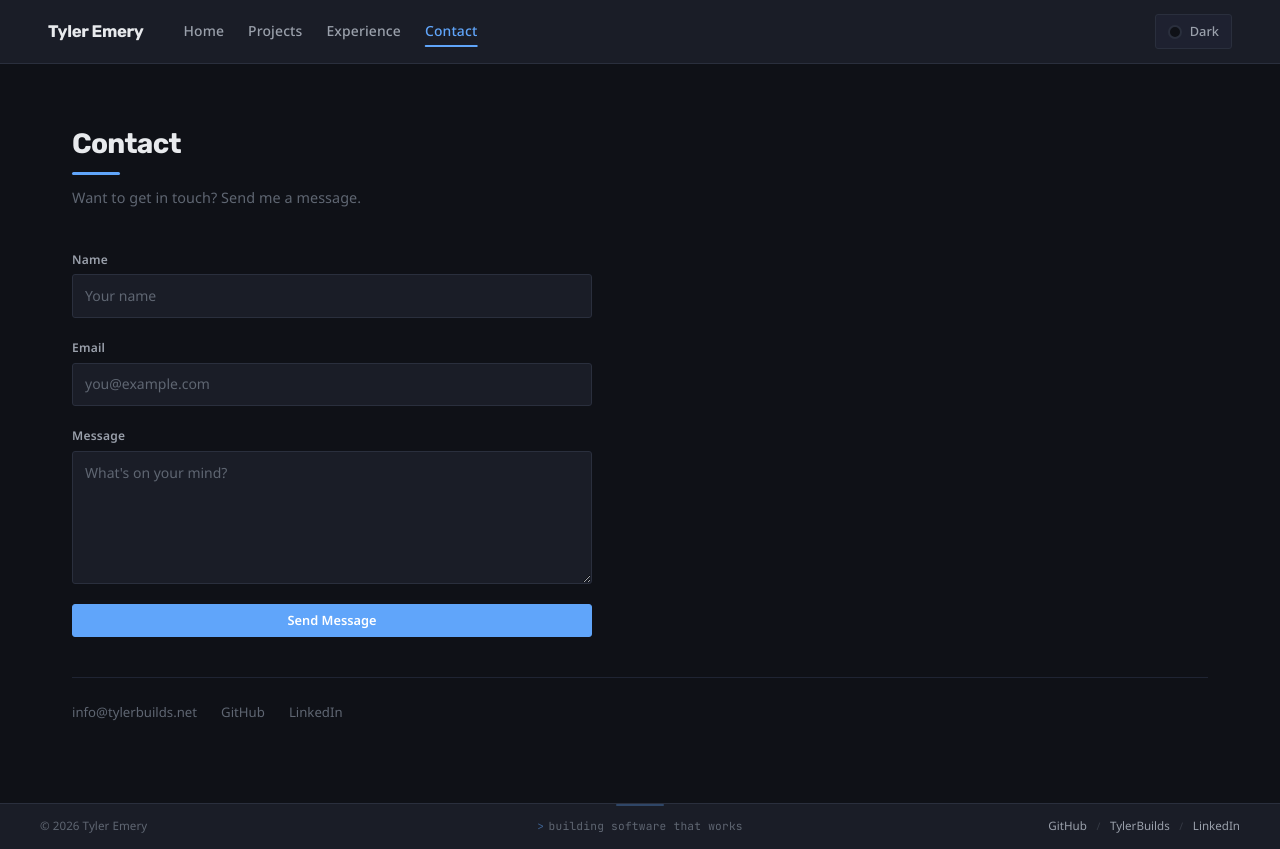
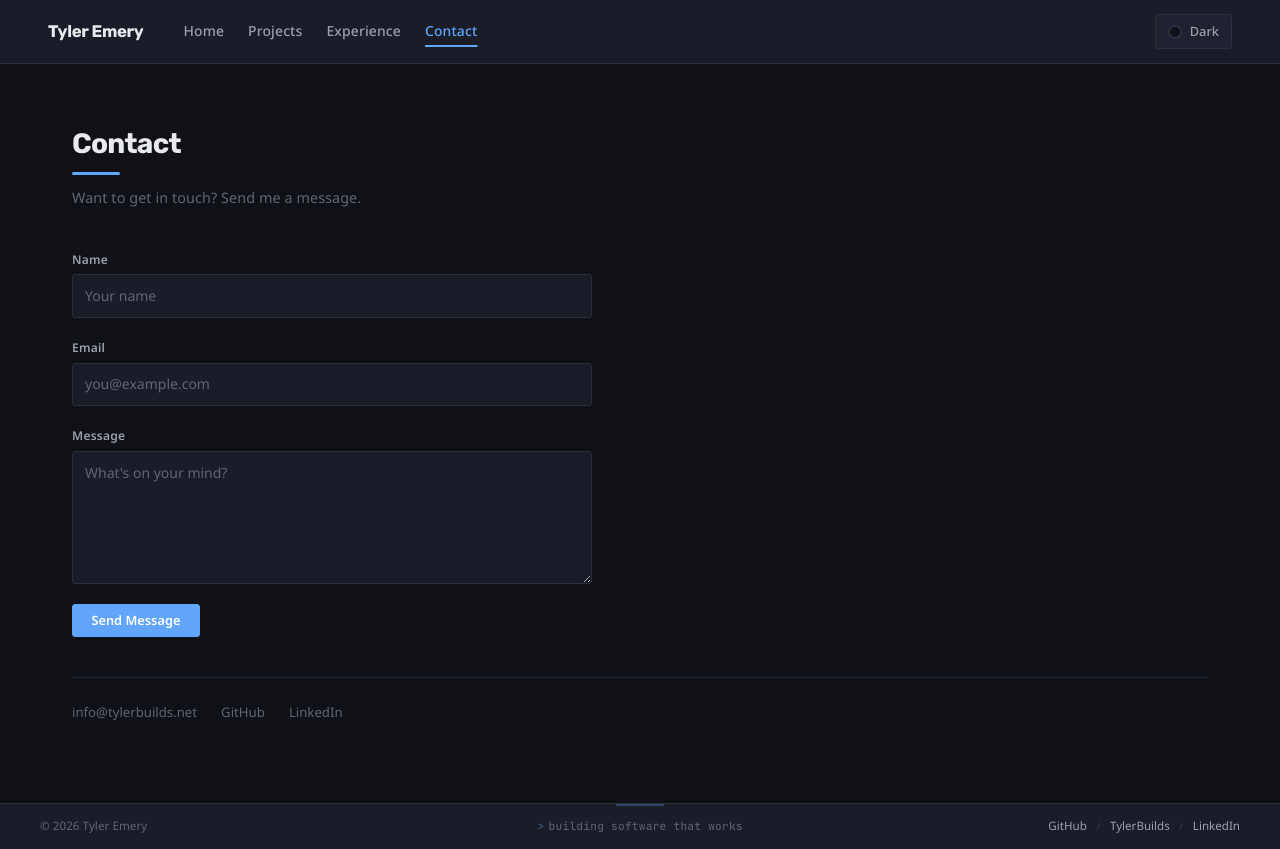
Before and after one commit to TylerBuilds-Official/TylerBuilds-PortfolioProject, a React (Vite) app: page /contact in a window 1280 px wide. Built offline with nearby package versions, Linux system fonts and the light colour scheme.

Commit message:
Contact page polish pass

```diff
--- a/src/components/private/contact/ContactSection.tsx
+++ b/src/components/private/contact/ContactSection.tsx
@@ -1,11 +1,14 @@
 import { useState } from 'react';
 import type { FormEvent } from 'react';
+import { useScrollReveal } from '../../../hooks/useScrollReveal';
 import SectionHeader from '../../global/SectionHeader';
 import Button from '../../global/Button';
 
 function ContactSection() {
     const [status, setStatus] = useState<'idle' | 'sending' | 'sent' | 'error'>('idle');
     const [statusMessage, setStatusMessage] = useState('');
+    const formRef = useScrollReveal<HTMLFormElement>({ threshold: 0.1 });
+    const linksRef = useScrollReveal<HTMLDivElement>({ threshold: 0.2 });
 
     async function handleSubmit(e: FormEvent<HTMLFormElement>) {
         e.preventDefault();
@@ -49,8 +52,13 @@ function ContactSection() {
                     subtitle="Want to get in touch? Send me a message."
                 />
 
-                <form className="contact-form" onSubmit={handleSubmit} noValidate>
-                    <label className="contact-form__field">
+                <form
+                    ref={formRef}
+                    className="contact-form reveal"
+                    onSubmit={handleSubmit}
+                    noValidate
+                >
+                    <label className="contact-form__field contact-form__stagger-1">
                         <span className="contact-form__label">Name</span>
                         <input
                             className="contact-form__input"
@@ -61,7 +69,7 @@ function ContactSection() {
                         />
                     </label>
 
-                    <label className="contact-form__field">
+                    <label className="contact-form__field contact-form__stagger-2">
                         <span className="contact-form__label">Email</span>
                         <input
                             className="contact-form__input"
@@ -72,7 +80,7 @@ function ContactSection() {
                         />
                     </label>
 
-                    <label className="contact-form__field">
+                    <label className="contact-form__field contact-form__stagger-3">
                         <span className="contact-form__label">Message</span>
                         <textarea
                             className="contact-form__input contact-form__textarea"
@@ -83,13 +91,17 @@ function ContactSection() {
                         />
                     </label>
 
+                    <div className="contact-form__stagger-4">
                         <Button
                             variant="primary"
                             type="submit"
                             disabled={status === 'sending'}
+                            className={status === 'sending' ? 'btn--loading' : ''}
                         >
-                        {status === 'sending' ? 'Sending...' : 'Send Message'}
+                            {status === 'sending' && <span className="btn__spinner" />}
+                            {status === 'sending' ? 'Sending' : 'Send Message'}
                         </Button>
+                    </div>
 
                     {statusMessage && (
                         <p className={`contact-form__status contact-form__status--${status}`}>
@@ -98,7 +110,7 @@ function ContactSection() {
                     )}
                 </form>
 
-                <div className="contact-links">
+                <div ref={linksRef} className="contact-links reveal">
                     <a href="mailto:info@tylerbuilds.net" className="contact-links__item">
                         info@tylerbuilds.net
                     </a>
--- a/src/styles/base/reset.css
+++ b/src/styles/base/reset.css
@@ -74,3 +74,24 @@ button {
 *::-webkit-scrollbar-thumb:hover {
     background: var(--text-muted);
 }
+
+/* ========================================
+   Focus — Keyboard focus indicators
+   ======================================== */
+
+:focus {
+    outline: none;
+}
+
+:focus-visible {
+    outline: 2px solid var(--accent);
+    outline-offset: 2px;
+    border-radius: var(--radius-sm);
+}
+
+/* Tighter offset for inputs so the ring hugs the field */
+input:focus-visible,
+textarea:focus-visible,
+select:focus-visible {
+    outline-offset: 0;
+}
--- a/src/styles/layout/navbar.css
+++ b/src/styles/layout/navbar.css
@@ -27,6 +27,21 @@
     letter-spacing: -0.02em;
     color: var(--text-primary);
     z-index: 110;
+    background: linear-gradient(
+        to right,
+        var(--accent) 50%,
+        var(--text-primary) 50%
+    );
+    background-size: 200% 100%;
+    background-position: 100% 0;
+    -webkit-background-clip: text;
+    background-clip: text;
+    -webkit-text-fill-color: transparent;
+    transition: background-position 0.35s ease;
+}
+
+.navbar__brand:hover {
+    background-position: 0% 0;
 }
 
 .navbar__links {
--- a/src/styles/sections/contact.css
+++ b/src/styles/sections/contact.css
@@ -15,6 +15,45 @@
     max-width: 520px;
 }
 
+/* Staggered entrance */
+
+.contact-form__stagger-1,
+.contact-form__stagger-2,
+.contact-form__stagger-3,
+.contact-form__stagger-4 {
+    opacity: 0;
+    transform: translateY(12px);
+    transition:
+        opacity 0.4s ease,
+        transform 0.4s ease;
+}
+
+.contact-form.revealed .contact-form__stagger-1 {
+    opacity: 1;
+    transform: translateY(0);
+    transition-delay: 0.05s;
+}
+
+.contact-form.revealed .contact-form__stagger-2 {
+    opacity: 1;
+    transform: translateY(0);
+    transition-delay: 0.12s;
+}
+
+.contact-form.revealed .contact-form__stagger-3 {
+    opacity: 1;
+    transform: translateY(0);
+    transition-delay: 0.19s;
+}
+
+.contact-form.revealed .contact-form__stagger-4 {
+    opacity: 1;
+    transform: translateY(0);
+    transition-delay: 0.26s;
+}
+
+/* Fields */
+
 .contact-form__field {
     display: flex;
     flex-direction: column;
@@ -26,6 +65,12 @@
     font-weight: 600;
     color: var(--text-secondary);
     letter-spacing: 0.02em;
+    transition: color 0.2s ease;
+}
+
+/* Label shifts to accent when its field is focused */
+.contact-form__field:focus-within .contact-form__label {
+    color: var(--accent);
 }
 
 .contact-form__input {
@@ -36,7 +81,6 @@
     background-color: var(--bg-secondary);
     border: 1px solid var(--border);
     border-radius: var(--radius-sm);
-    outline: none;
     transition:
         border-color var(--transition-speed) ease,
         box-shadow var(--transition-speed) ease;
@@ -46,14 +90,37 @@
     color: var(--text-muted);
 }
 
-.contact-form__input:focus {
+.contact-form__input:focus-visible {
     border-color: var(--accent);
     box-shadow: 0 0 0 2px var(--accent-subtle);
+    outline: none;
 }
 
 .contact-form__textarea {
     resize: vertical;
     min-height: 120px;
+}
+
+/* Button loading spinner */
+
+.btn--loading {
+    position: relative;
+    pointer-events: none;
+    opacity: 0.85;
+}
+
+.btn__spinner {
+    display: inline-block;
+    width: 14px;
+    height: 14px;
+    border: 2px solid rgba(255, 255, 255, 0.3);
+    border-top-color: #ffffff;
+    border-radius: 50%;
+    animation: btnSpin 0.6s linear infinite;
+}
+
+@keyframes btnSpin {
+    to { transform: rotate(360deg); }
 }
 
 /* Status message */
@@ -63,6 +130,18 @@
     line-height: 1.5;
     padding: 0.75rem 1rem;
     border-radius: var(--radius-sm);
+    animation: statusEnter 0.35s ease both;
+}
+
+@keyframes statusEnter {
+    from {
+        opacity: 0;
+        transform: translateY(4px) scale(0.98);
+    }
+    to {
+        opacity: 1;
+        transform: translateY(0) scale(1);
+    }
 }
 
 .contact-form__status--sent {
```
Lines whose indentation alone changed are shown as unchanged.
